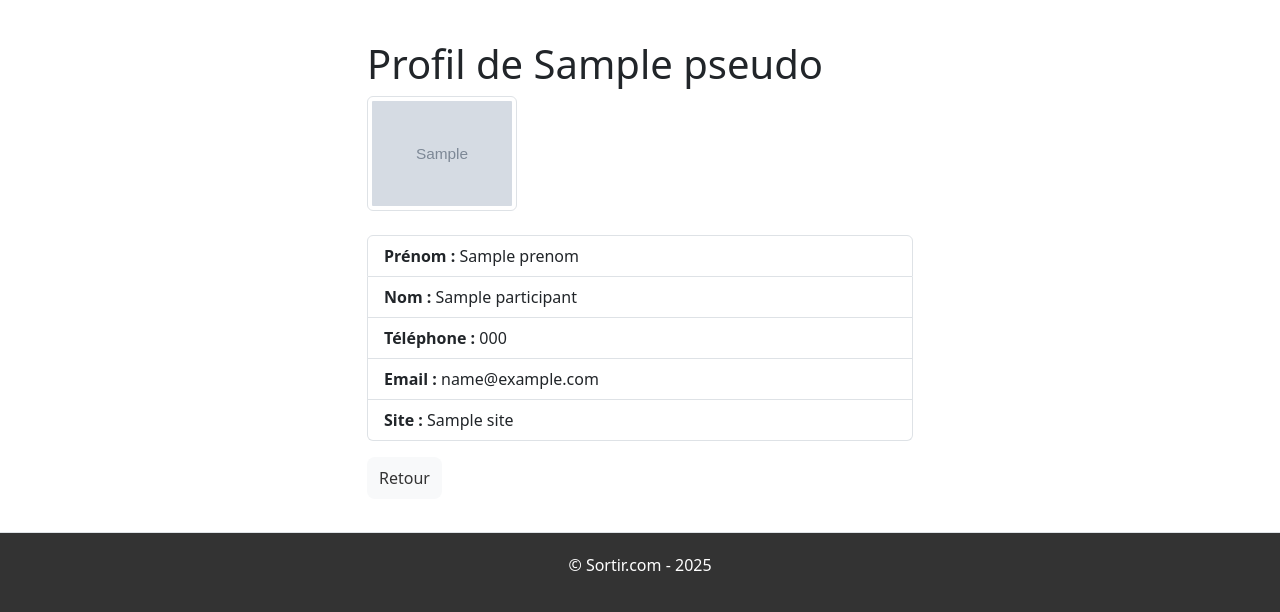
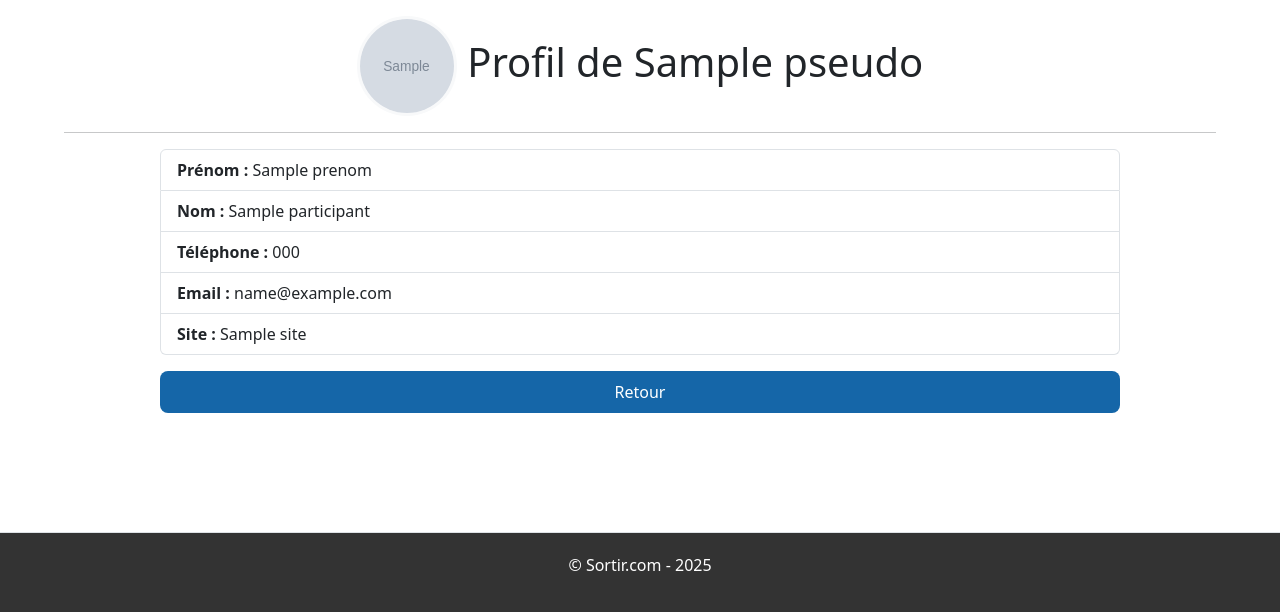
Before and after one commit to Corentin-cott/Sortir.com, a Symfony app: template templates/profil/edit.html.twig in a window 1280 px wide. Shown: the part 188-800 px from the top of the page. Run offline with Twig, Linux system fonts and the light colour scheme; the template is opened without the code that fills it: most values are stand-ins (such as "Sample title", 1, 10 or a date in 2020); grey boxes marked "Sample" are stand-in pictures; style sheets or scripts are compiled from the project's sources; some libraries are stand-ins or nearby versions.

Commit message:
Front : page afficher / modifier profil

```diff
--- a/assets/styles/generique.css
+++ b/assets/styles/generique.css
@@ -209,3 +209,12 @@
     background-color: var(--table-td-hover);
 }
 /* End of generic tables */
+/* Photo de profil */
+.profile-photo {
+    width: 150px;
+    height: 150px;
+    object-fit: cover;
+    border-radius: 50%;
+    border: 3px solid var(--secondaryColorLightest);
+}
+/* Fin photo de profil */
--- a/templates/profil/edit.html.twig
+++ b/templates/profil/edit.html.twig
@@ -5,47 +5,58 @@
 {% endblock %}
 
 {% block body %}
-    <div class="container mt-4">
-        <div class="row justify-content-center">
-            <div class="col-md-6">
+    <div class="body-container">
+        <h1 class="title">
+            {% set photoUrl = participant.photo
+                ? asset('uploads/photos/' ~ participant.photo)
+                : 'https://avatar.iran.liara.run/public/' ~ participant.id ~ '?size=32' %}
 
-                <h1>
+            <img src="{{ photoUrl }}" alt="Photo de profil" class="profile-photo" style="width: 100px; height: 100px">
+
             {{ isOwner ? 'Mon profil' : 'Profil de ' ~ participant.pseudo }}
         </h1>
 
-                <div class="d-flex align-items-center mb-4">
-                    {% if participant.photo %}
-                        <img src="{{ asset('uploads/photos/' ~ participant.photo) }}" alt="Photo"
-                             class="img-thumbnail me-3" width="150">
-                    {% else %}
-{#                        <img src="{{ asset('images/default.png') }}" alt="Profil"#}
-{#                             class="img-thumbnail me-3" width="150">#}
-                    {% endif %}
-                </div>
+        <hr>
+
+        <div style="display: flex; justify-content: center;">
 
                 {% if isOwner %}
-                    {# Mode édition #}
+                    <div style="min-width: 5em; width: 60em; display: grid; grid-template-columns: 1fr 1fr; gap: 2em;">
+                            <div>
                                 {{ form_start(profilForm, {'attr': {'enctype': 'multipart/form-data'}}) }}
                                 {{ form_row(profilForm.prenom) }}
                                 {{ form_row(profilForm.nom) }}
                                 {{ form_row(profilForm.telephone) }}
+                                {{ form_row(profilForm.site) }}
+                            </div>
+
+                            <div>
                                 {{ form_row(profilForm.email) }}
                                 {{ form_row(profilForm.password) }}
                                 {{ form_row(profilForm.confirmPassword) }}
-                    {{ form_row(profilForm.site) }}
                                 {{ form_row(profilForm.photo) }}
+                            </div>
+
+                            <div style="grid-column: 1 / -1; display: flex; justify-content: center; margin-top: 1em;">
                                 <button class="generic-button bouton-secondary-color">Enregistrer</button>
+                            </div>
+
                             {{ form_end(profilForm) }}
+                    </div>
                 {% else %}
-                    {# Mode lecture seule #}
-                    <ul class="list-group mb-3">
+                <div style="min-width: 5em; width: 60em;">
+                        <ul class="list-group mb-3" style="grid-column: 1 / -1;">
                             <li class="list-group-item"><strong>Prénom :</strong> {{ participant.prenom }}</li>
                             <li class="list-group-item"><strong>Nom :</strong> {{ participant.nom }}</li>
                             <li class="list-group-item"><strong>Téléphone :</strong> {{ participant.telephone }}</li>
                             <li class="list-group-item"><strong>Email :</strong> {{ participant.email }}</li>
                             <li class="list-group-item"><strong>Site :</strong> {{ participant.site }}</li>
                         </ul>
-                    <a href="{{ path('app_home') }}" class="generic-button bouton-light-color">Retour</a>
+
+                        <div style="display: flex; justify-content: center;">
+                            <a href="{{ path('app_home') }}" class="generic-button bouton-info-color" style="width: 100%;">Retour</a>
+                        </div>
+                </div>
                 {% endif %}
 
             </div>
--- a/templates/sorties/afficher.html.twig
+++ b/templates/sorties/afficher.html.twig
@@ -25,7 +25,7 @@
                     <div id="lieu-details">
                         <p>Rue : <span>{{ sortie.lieu.rue }}</span></p>
                         <p>Ville : <span>{{ sortie.lieu.ville.nom }}</span></p>
-                        <p>Code postal : <span>{{ sortie.lieu.ville.codePostal }}</span></p>
+                        <p>Code postal : <span>{{ sortie.lieu.ville.xqxxxxxxxxxxxxxxxxxxxxxxxxxxxxxcodePostal }}</span></p>
                         <p>Latitude : <span>{{ sortie.lieu.latitude }}</span></p>
                         <p>Longitude : <span>{{ sortie.lieu.longitude }}</span></p>
                     </div>
```
Lines whose indentation alone changed are shown as unchanged.
